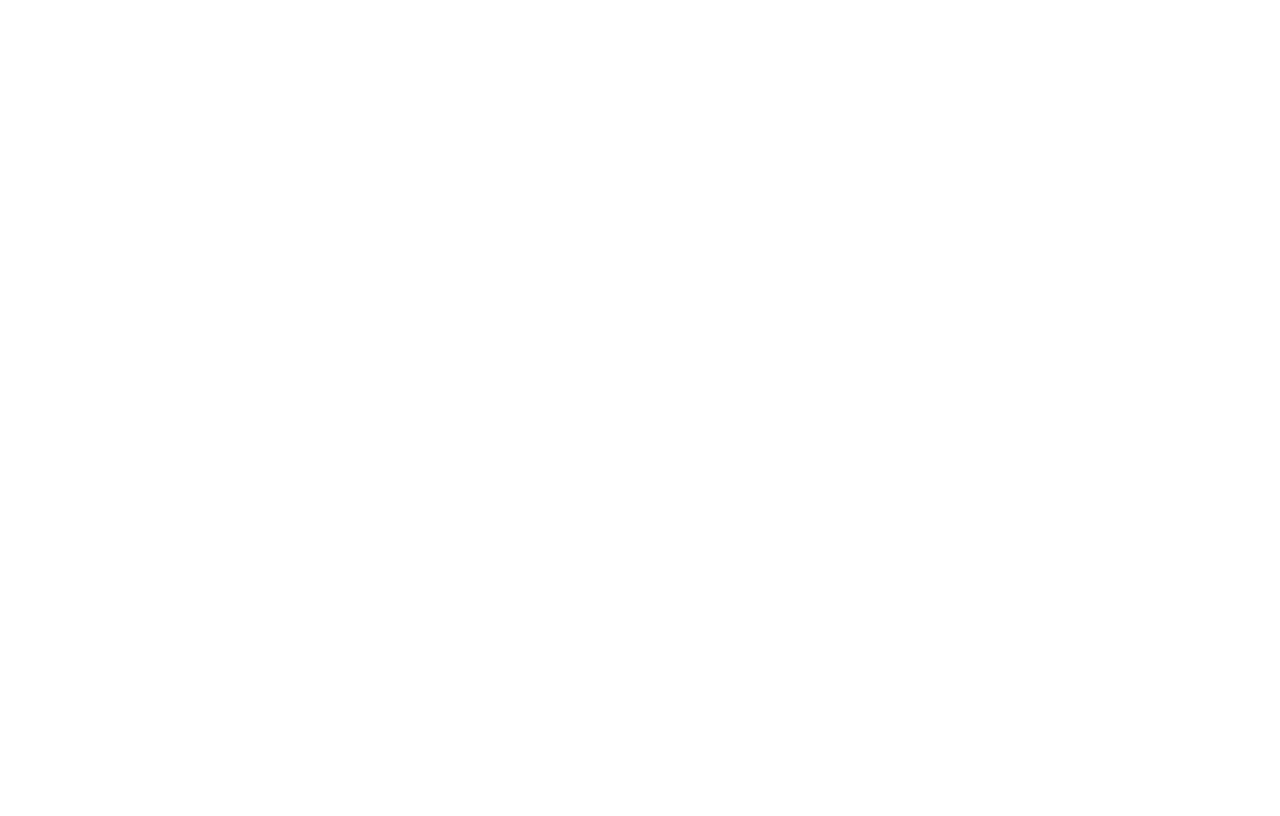
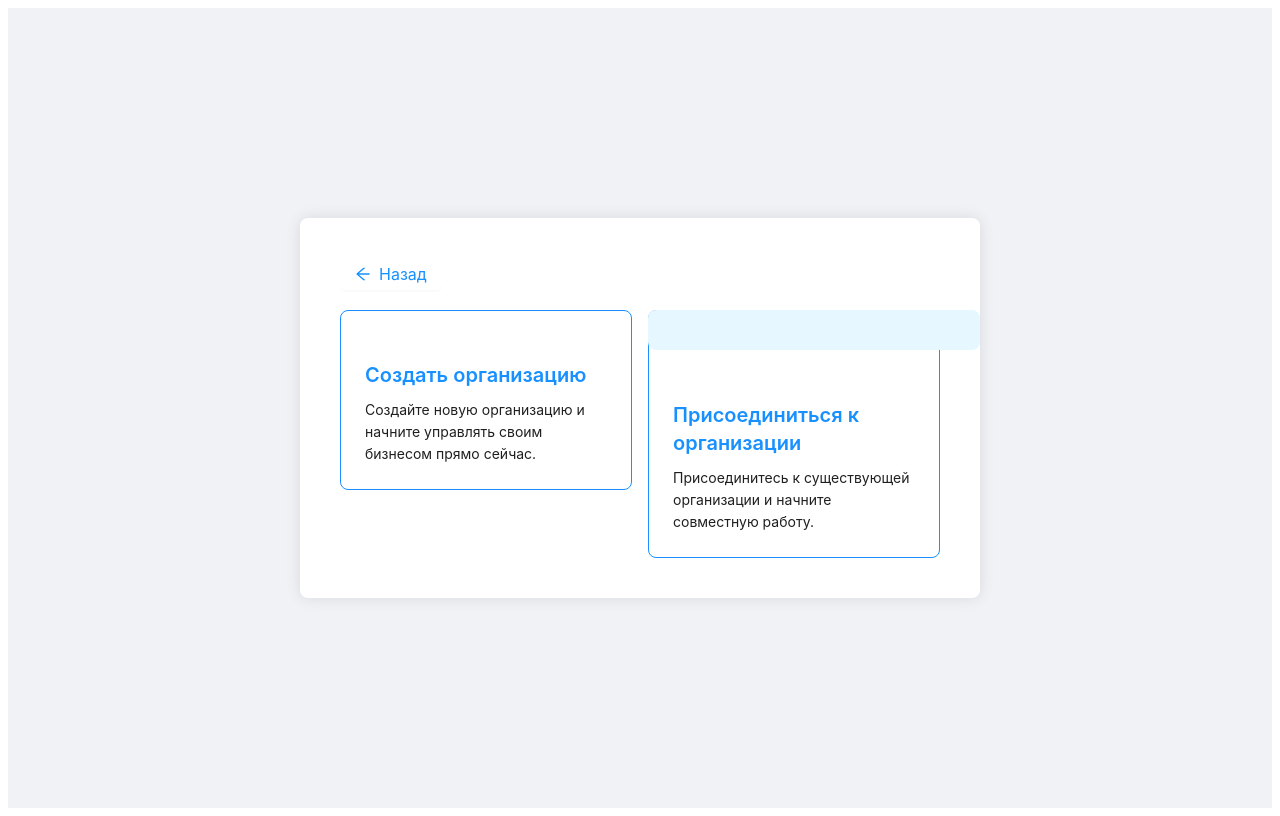
Before and after one commit to Sardorxon9/wr1, a React (Vite) app: page /signup-options in a window 1280 px wide. Before the commit this address had no page. Built offline with nearby package versions, Linux system fonts and the light colour scheme.

Commit message:
navigation fixed
pending ui fixes

```diff
--- a/src/App.jsx
+++ b/src/App.jsx
@@ -10,6 +10,7 @@
 import OrderList from './components/order-pages/OrderList';
 import Employees from './components/employees/Employees';
 import Products from './components/product-pages/Products';
+import SignupPage from './components/login-signUp/signupPage';
 import './App.css';
 
 export default function App() {
@@ -17,6 +18,7 @@
     <Router>
       <Routes>
         <Route path="/" element={<LoginPage />} />
+        <Route path="/signup-options" element={<SignupPage />} />
         <Route path="/register" element={<RegistrationOwner />} />
         <Route path="/register-member" element={<RegistrationMember />} />
         <Route path="/success" element={<SuccessPage />} />
--- a/src/components/login-signUp/loginPage.jsx
+++ b/src/components/login-signUp/loginPage.jsx
@@ -1,5 +1,5 @@
 import React, { useState } from 'react';
-import { Form, Input, Button, Typography, Card, Row, Col, message } from 'antd';
+import { Form, Input, Button, Typography, Row, Col, message } from 'antd';
 import { useNavigate } from 'react-router-dom';
 import { signInWithEmailAndPassword } from 'firebase/auth';
 import { auth, db } from './firebase';
@@ -47,12 +47,12 @@
 
         if (!isMember) {
           console.error("No such user in owner-users or members");
-          message.error("No such user found.");
+          message.error("Пользователь не найден.");
         }
       }
     } catch (error) {
       console.error("Login error:", error);
-      message.error("Login failed.");
+      message.error("Ошибка при входе.");
     }
   };
 
@@ -107,7 +107,7 @@
                 </Form.Item>
               </Form>
               <div className="button-text">
-                <Button type="link" onClick={() => setShowOptions(true)} className="registration-button">
+                <Button type="link" onClick={() => navigate('/signup-options')} className="registration-button">
                   Регистрация
                 </Button>
               </div>
--- /dev/null
+++ b/src/components/login-signUp/signupPage.css
@@ -0,0 +1,40 @@
+.signup-main-container {
+    display: flex;
+    height: 100vh;
+    align-items: center;
+    justify-content: center;
+    background-color: #f0f2f5;
+  }
+
+  .signup-content-container {
+    max-width: 600px;
+    width: 100%;
+    padding: 40px;
+    background: white;
+    border-radius: 8px;
+    box-shadow: 0px 0px 15px rgba(0, 0, 0, 0.1);
+  }
+
+  .back-button {
+    margin-bottom: 20px;
+    background: none;
+    border: none;
+    color: #1890ff;
+    display: flex;
+    align-items: center;
+    font-size: 16px;
+  }
+
+  .signup-options {
+    margin-top: 20px;
+  }
+
+  .signup-card {
+    transition: transform 0.3s, box-shadow 0.3s;
+    border-radius: 8px;
+  }
+
+  .signup-card:hover {
+    transform: translateY(-5px);
+    box-shadow: 0px 5px 15px rgba(0, 0, 0, 0.2);
+  }
--- /dev/null
+++ b/src/components/login-signUp/signupPage.jsx
@@ -0,0 +1,55 @@
+import React from 'react';
+import { Typography, Card, Row, Col, Button } from 'antd';
+import { useNavigate } from 'react-router-dom';
+import { ArrowLeftOutlined } from '@ant-design/icons';
+import './signupPage.css';
+
+const { Title, Text } = Typography;
+
+const SignupPage = () => {
+  const navigate = useNavigate();
+
+  return (
+    <div className="signup-main-container">
+      <div className="signup-content-container">
+        <Button
+          icon={<ArrowLeftOutlined />}
+          onClick={() => navigate('/')}
+          className="back-button"
+        >
+          Назад
+        </Button>
+        <div className="signup-options">
+          <Row gutter={16}>
+            <Col span={12}>
+              <Card
+                onClick={() => navigate('/register')}
+                className="signup-card"
+                hoverable
+                style={{ borderColor: '#1890ff' }}
+                cover={<div style={{ backgroundColor: '#e6f7ff', borderRadius: '8px' }} />}
+              >
+                <Title level={4} style={{ color: '#1890ff' }}>Создать организацию</Title>
+                <Text>Создайте новую организацию и начните управлять своим бизнесом прямо сейчас.</Text>
+              </Card>
+            </Col>
+            <Col span={12}>
+              <Card
+                onClick={() => navigate('/register-member')}
+                className="signup-card"
+                hoverable
+                style={{ borderColor: '#1890ff' }}
+                cover={<div style={{ backgroundColor: '#e6f7ff', padding: '20px', borderRadius: '8px' }} />}
+              >
+                <Title level={4} style={{ color: '#1890ff' }}>Присоединиться к организации</Title>
+                <Text>Присоединитесь к существующей организации и начните совместную работу.</Text>
+              </Card>
+            </Col>
+          </Row>
+        </div>
+      </div>
+    </div>
+  );
+};
+
+export default SignupPage;
```
